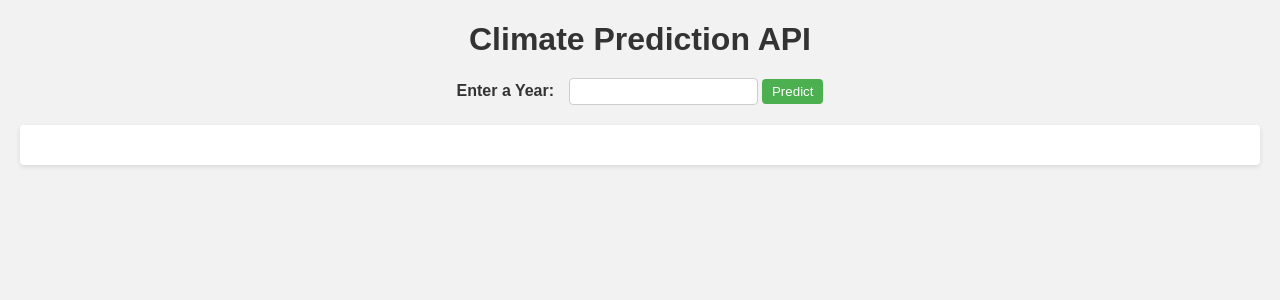
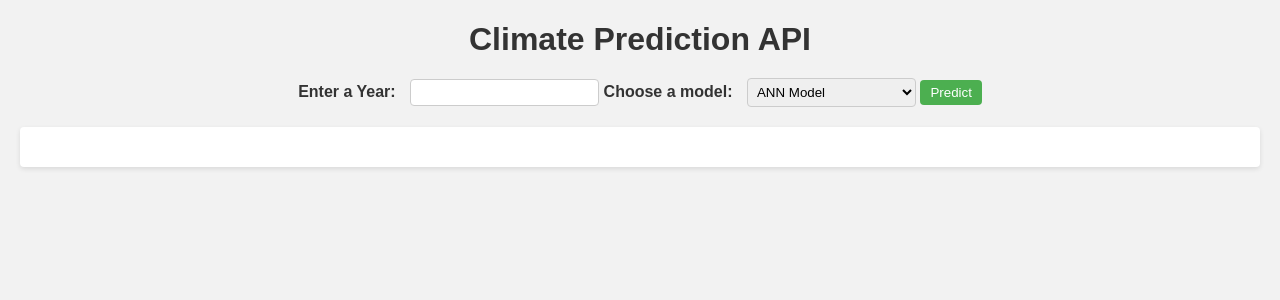
Before and after one commit to anti-integral/Flask, a Flask app: page / in a window 1280 px wide. Shown: the top 300 px of the page. Run offline with Flask 3, Linux system fonts and the light colour scheme.

Commit message:
Fixed bugs and added choice between LSTM vs ANN

```diff
--- a/Templates/index.html
+++ b/Templates/index.html
@@ -26,7 +26,7 @@
             margin-right: 10px;
         }
 
-        input[type="text"] {
+        input[type="text"], select {
             padding: 5px;
             border: 1px solid #cccccc;
             border-radius: 4px;
@@ -81,6 +81,15 @@
     <form id="prediction-form">
         <label for="year-input">Enter a Year:</label>
         <input type="text" id="year-input" name="year" required>
+
+        <label for="model-input">Choose a model:</label>
+        <select id="model-input" name="model_type">
+            <option value="ann">ANN Model</option>
+            <option value="lstm">LSTM Model</option>
+            <option value="linear_regression">Linear Regression</option>
+            <option value="polynomial_regression">Polynomial Regression</option>
+        </select>
+
         <button type="submit">Predict</button>
     </form>
 
@@ -95,13 +104,15 @@
             resultDiv.textContent = 'Loading...';
 
             const yearInput = document.getElementById('year-input').value;
+            const modelInput = document.getElementById('model-input').value; // Get the model type
+
+            const formData = new FormData();
+            formData.append('year', yearInput);
+            formData.append('model_type', modelInput);
 
             const response = await fetch('/predict', {
                 method: 'POST',
-                headers: {
-                    'Content-Type': 'application/json'
-                },
-                body: JSON.stringify({ year: yearInput })
+                body: formData
             });
 
             const data = await response.json();
--- a/app.py
+++ b/app.py
@@ -1,20 +1,22 @@
-from flask import Flask, request, jsonify,render_template
+from flask import Flask, request, jsonify, render_template
 import pandas as pd
 import numpy as np
 from sklearn.preprocessing import MinMaxScaler
 from tensorflow.keras.models import load_model
 import os
 import json
+
 app = Flask(__name__)
-# Load the trained model
-model = load_model('Lstm.h5')
+
+# Load the trained models
+model_ann = load_model('ann_model.h5')
+model_lstm = load_model('Lstm.h5')
+
 # Get the absolute path of the CSV file
 data_path = os.path.abspath('clean_data.csv')
 
 # Load the data from the CSV file
 data = pd.read_csv(data_path)
-
-
 
 # Define the target variables
 target_variables = ['CO2', 'Methane', 'Nitrous_Oxide', 'CFCs',
@@ -28,17 +30,28 @@ data_scaled = scaler.fit_transform(data[target_variables])
 
 # Define the number of time steps (lags) to consider
 time_steps = 1
+
 @app.route('/')
 def index():
     return render_template('index.html')
-# Endpoint for making predictions
+
 @app.route('/predict', methods=['POST'])
 def predict():
-    # Get the input year from the request
-    input_year = int(request.json['year'])
+    # Get the input year and model type from the request
+    input_year = int(request.form['year'])
+    model_type = request.form['model_type']
 
+    # Select the model based on the user's choice
+    if model_type == 'ann':
+        model = model_ann
+    elif model_type == 'lstm':
+        model = model_lstm
+    else:
+        return jsonify({'error': 'Invalid model type, choose between "ann" and "lstm".'})
+
+    # Rest of the code for prediction
     predicted_val = []
-    if input_year>2021:
+    if input_year > 2021:
         # Prepare the input data
         input_data = data[data['Year'] <= 2021]
         input_data_scaled = scaler.transform(input_data[target_variables])
@@ -62,8 +75,7 @@ def predict():
 
             # Append the predicted values to the results
             predicted_val.append(predicted_values)
-            # for variable, value in zip(target_variables, prediction_val[-1]):
-            #   print(f"{variable}: {value}")
+
             # Update the input sequence for the next iteration
             input_sequences[0][:-1] = input_sequences[0][1:]  # Remove the first value
             input_sequences[0][-1] = np.array(predictions)  # Add predictions at the last index
@@ -85,22 +97,41 @@ def predict():
 
         # Inverse transform the predicted values
         predicted_val = scaler.inverse_transform(predictions)
+
     # Prepare the response
-    # Create a dictionary to store the predicted values
     prediction_dict = {}
 
-    # Populate the dictionary with variable names and predicted values
+    def convert_units(value, unit):
+        # Constants
+        total_surface_area_earth_m2 = 5.1 * 10 ** 14  # Total surface area of the Earth in m²
+        seconds_per_year = 60 * 60 * 24 * 365  # Number of seconds in a year
+        if unit == "joules per year":
+            # Conversion
+            joules_per_year = value * total_surface_area_earth_m2 * seconds_per_year
+            return joules_per_year
+        else:
+            return value  # If no conversion is required, return the original value
+
+    # Variables that require conversion to "joules per year"
+    variables_to_convert = ["CO2", "Methane", "Nitrous_Oxide", "CFCs", "Hydrochlorofluorocarbons", "Hydrofluorocarbons",
+                            "Total_Greenhouse_Gases"]
+
+    # Units for the variables
+    units = ["joules per year", "joules per year", "joules per year", "joules per year", "joules per year",
+             "joules per year", "joules per year", "ppm", "AGGI", "% change per year", "ºC", "ppm"]
+
     for variable, value in zip(target_variables, predicted_val[-1]):
-        prediction_dict[variable] = float(value)  # Convert to float
+        if variable in variables_to_convert:
+            converted_value = convert_units(value, "joules per year")
+            formatted_number = "{:.3e}".format(converted_value)
+            prediction_dict[variable] = formatted_number + " " + "joules per year"
+        else:
+            unit_index = target_variables.index(variable)
+            formatted_number = "{:.3e}".format(value)
+            prediction_dict[variable] = formatted_number + " " + units[unit_index]
 
-    # Convert the dictionary to JSON
-    prediction_json = json.dumps(prediction_dict)
-
-    # Print the JSON
-    print(prediction_json)
-    # print(jsonify(response))
     # Return the predictions as JSON response
-    return prediction_json
+    return jsonify(prediction_dict)
 
 if __name__ == '__main__':
-    app.run()
+    app.run(debug=True)
```
Also changed, not shown: 2 other files.
